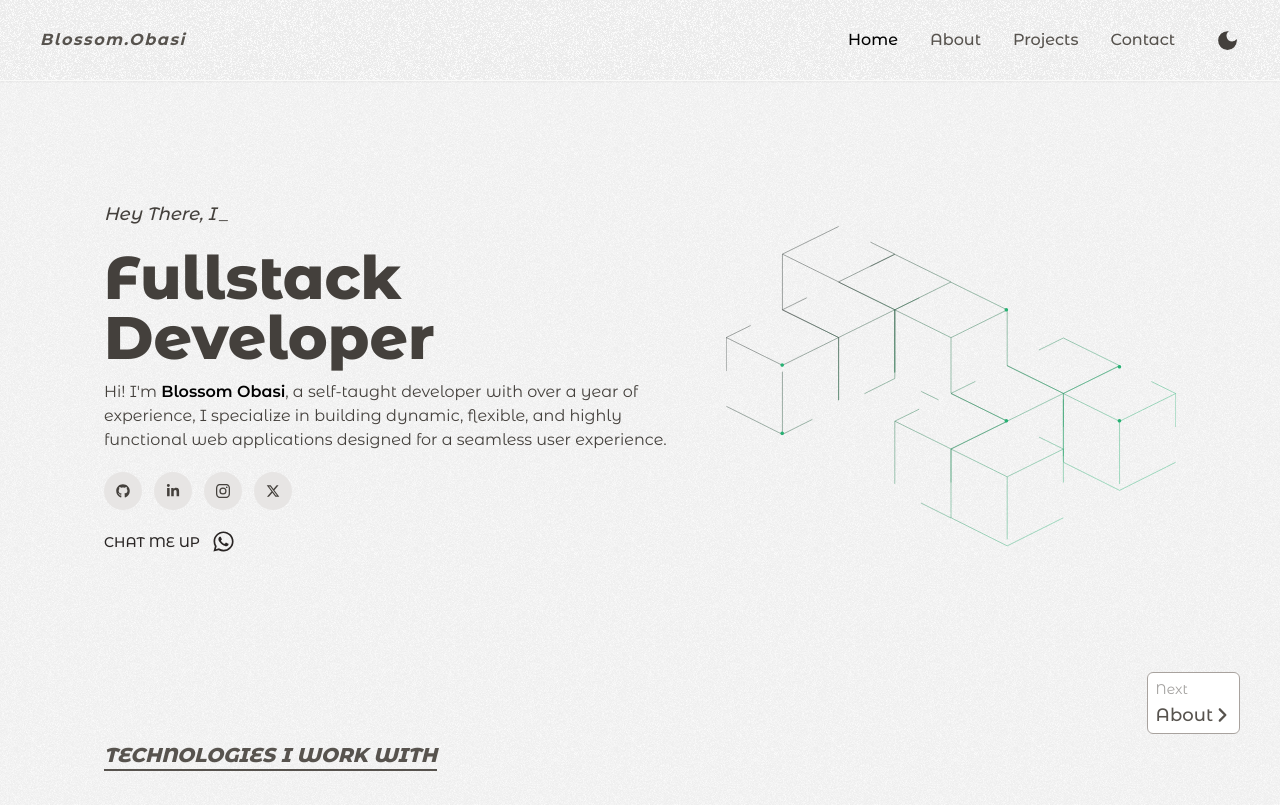
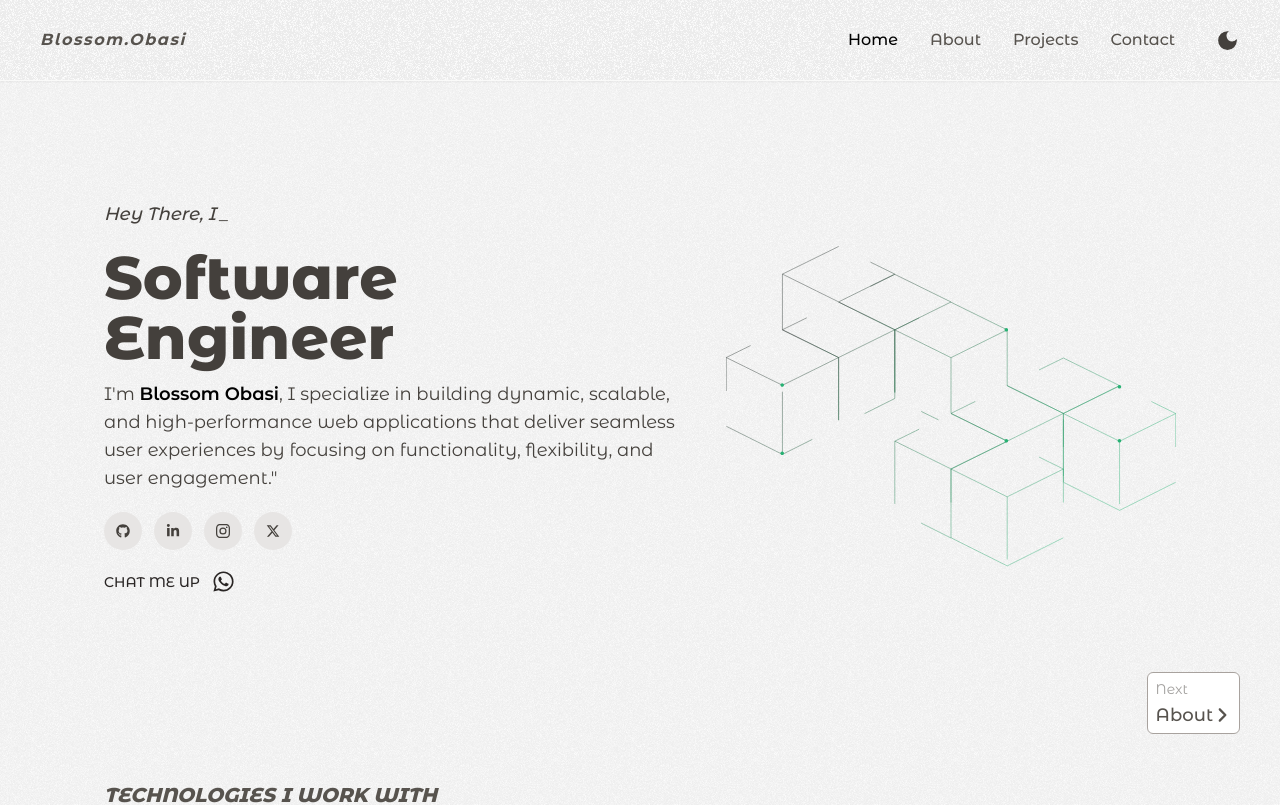
Before and after one commit to blossomobasi/blossoms-portfolio, a Next.js app: page / in a window 1280 px wide. Shown: the top 805 px of the page. Built offline with nearby package versions, Linux system fonts and the light colour scheme.

Commit message:
Update content to be more professional

```diff
--- a/src/app/page.tsx
+++ b/src/app/page.tsx
@@ -23,16 +23,16 @@ const HomePage = () => {
                         />
                     </div>
                     <h1 className="lg:text-6xl md:text-5xl text-3xl font-extrabold">
-                        Fullstack Developer
+                        Software Engineer
                     </h1>
-                    <p className="mt-3 text-stone-700 dark:text-stone-500 text-base">
-                        Hi! I&apos;m{" "}
-                        <span className="font-semibold text-base text-black dark:text-stone-300">
+                    <p className="mt-3 text-stone-700 dark:text-stone-500 text-lg">
+                        I&apos;m{" "}
+                        <span className="font-semibold text-black dark:text-stone-300">
                             Blossom Obasi
                         </span>
-                        , a self-taught developer with over a year of experience, I specialize in
-                        building dynamic, flexible, and highly functional web applications designed
-                        for a seamless user experience.
+                        , I specialize in building dynamic, scalable, and high-performance web
+                        applications that deliver seamless user experiences by focusing on
+                        functionality, flexibility, and user engagement."
                     </p>
 
                     {/* Social media links */}
```
